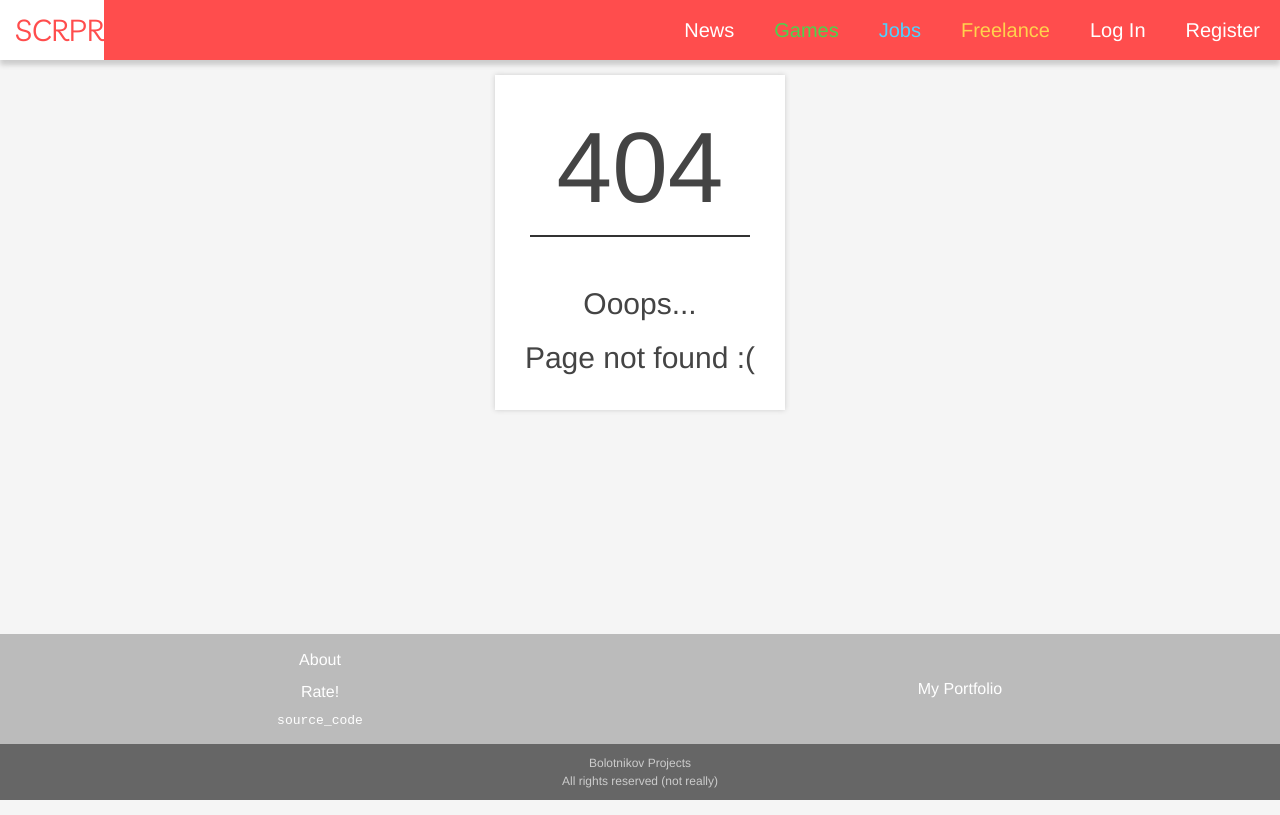
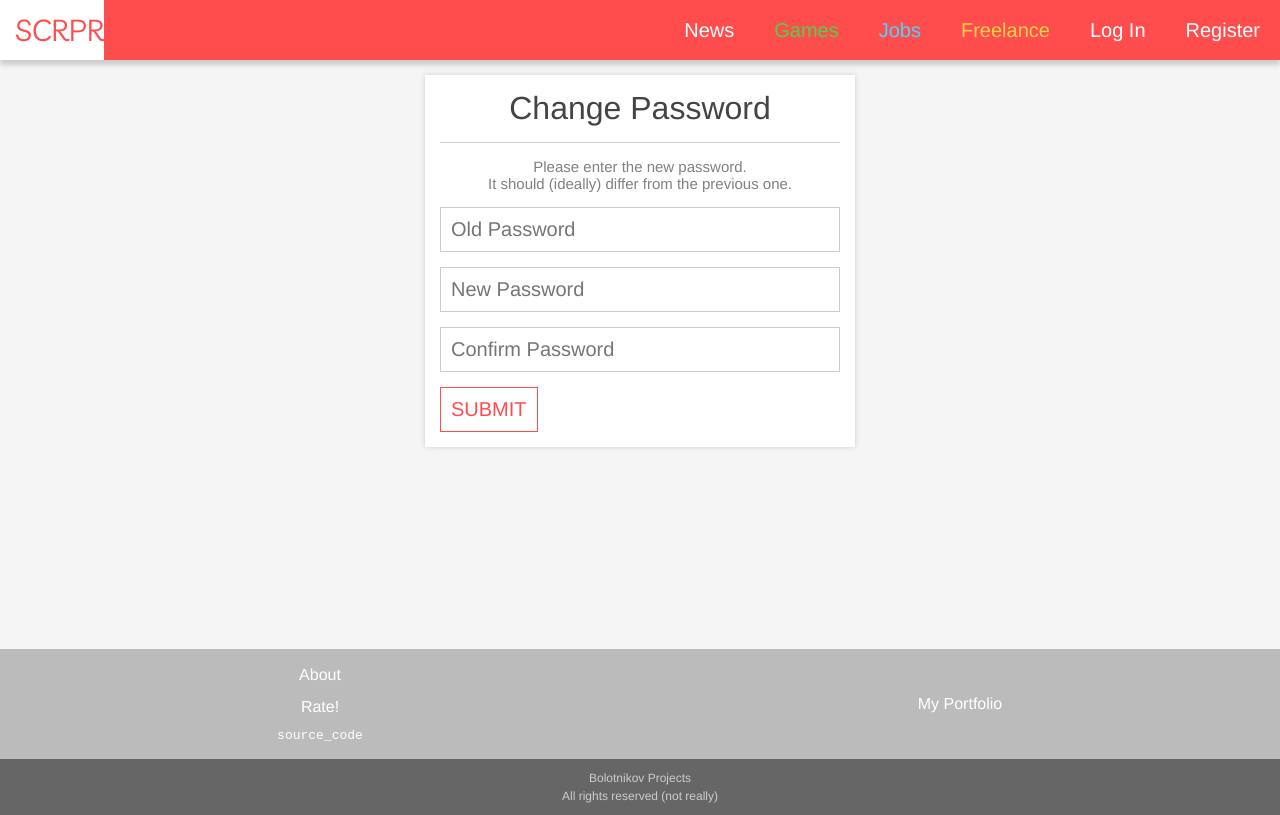
Before and after one commit to IgorBolotnikov/SCRPR-PWA, a React (Create React App) app: page /auth/change-password in a window 1280 px wide. Before the commit this address had no page. Built offline with nearby package versions, Linux system fonts and the light colour scheme; the HTML template or start-up script is replaced by a standard one.

Commit message:
Add change password page

```diff
--- a/package.json
+++ b/package.json
@@ -19,7 +19,7 @@
     "typescript": "^3.7.5"
   },
   "scripts": {
-    "start": "node server.js",
+    "start": "react-scripts start",
     "build": "react-scripts build",
     "test": "react-scripts test",
     "eject": "react-scripts eject"
--- a/src/App.js
+++ b/src/App.js
@@ -19,6 +19,7 @@ import ResetRequest from './pages/passwordReset/resetRequest';
 import ResetPassword from './pages/passwordReset/resetPassword';
 import FavoritesPage from './pages/favoritesPage';
 import EditAccountPage from './pages/editAccountPage';
+import ChangePasswordPage from './pages/changePasswordPage';
 
 import NoMatchesPage from './pages/noMatchesPage';
 // Components
@@ -73,6 +74,9 @@ function App() {
           <Route path="/auth/edit-account">
             <EditAccountPage />
           </Route>
+          <Route path="/auth/change-password">
+            <ChangePasswordPage />
+          </Route>
           <Route path="/about">
             <AboutPage />
           </Route>
--- /dev/null
+++ b/src/pages/changePasswordPage.js
@@ -0,0 +1,57 @@
+import React, { useState } from 'react';
+import {
+  AuthField,
+  AuthWindow,
+  AuthButton
+} from './../components/authForms';
+
+export default function ChangePasswordPage(props) {
+  const [oldPassword, setOldPassword] = useState({value: ""});
+  const [newPassword, setNewPassword] = useState({value: ""});
+  const [confirmPassword, setConfirmPassword] = useState({value: ""});
+
+  function handleOldPasswordChange(event) {
+    setOldPassword({value: event.target.value});
+  }
+
+  function handleNewPasswordChange(event) {
+    setNewPassword({value: event.target.value});
+  }
+
+  function handleConfirmPasswordChange(event) {
+    setConfirmPassword({value: event.target.value});
+  }
+
+  function handleSubmit(event) {
+    event.preventDefault();
+  }
+
+  return (
+    <AuthWindow
+      header="Change Password"
+      note="Please enter the new password.<br/>It should (ideally) differ from the previous one."
+    >
+      <form className="auth_form" method="POST" onSubmit={handleSubmit}>
+        <AuthField
+          type="password"
+          placeholder="Old Password"
+          onChange={handleOldPasswordChange}
+          value={oldPassword.value}
+        />
+        <AuthField
+          type="password"
+          placeholder="New Password"
+          onChange={handleNewPasswordChange}
+          value={newPassword.value}
+        />
+        <AuthField
+          type="password"
+          placeholder="Confirm Password"
+          onChange={handleConfirmPasswordChange}
+          value={confirmPassword.value}
+        />
+        <AuthButton value="SUBMIT" />
+      </form>
+    </AuthWindow>
+  );
+}
```
